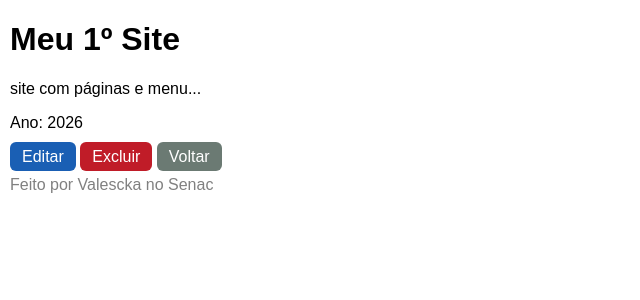
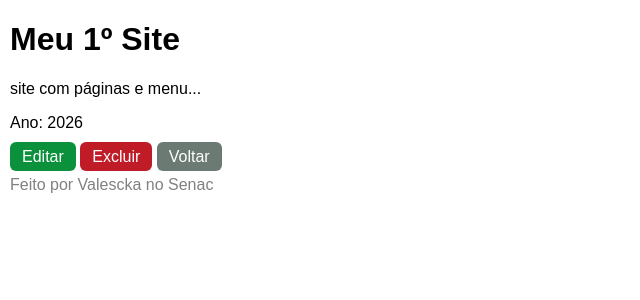
Before and after one commit to ValesckaBarros/meu_1_site, a Django app: page /projetos/3/ in a window 1280 px wide. Shown: the part 138-438 px from the top of the page, without its empty margins (0-640 px from the left). Run offline with Django 5.2, Linux system fonts and the light colour scheme; data comes from the database, SQL or seed files in the repository.

Commit message:
atualizando

```diff
--- a/paginas/static/css/estilo.css
+++ b/paginas/static/css/estilo.css
@@ -37,5 +37,5 @@ nav a:hover {background-color: orange;}
   background: #6b7a73;
   text-decoration: none;
 }
-.botao-azul { background: #1a5fb4; }
+.botao-azul { background: #0b903c; }
 .botao-vermelho { background: #c01c28; }
```
